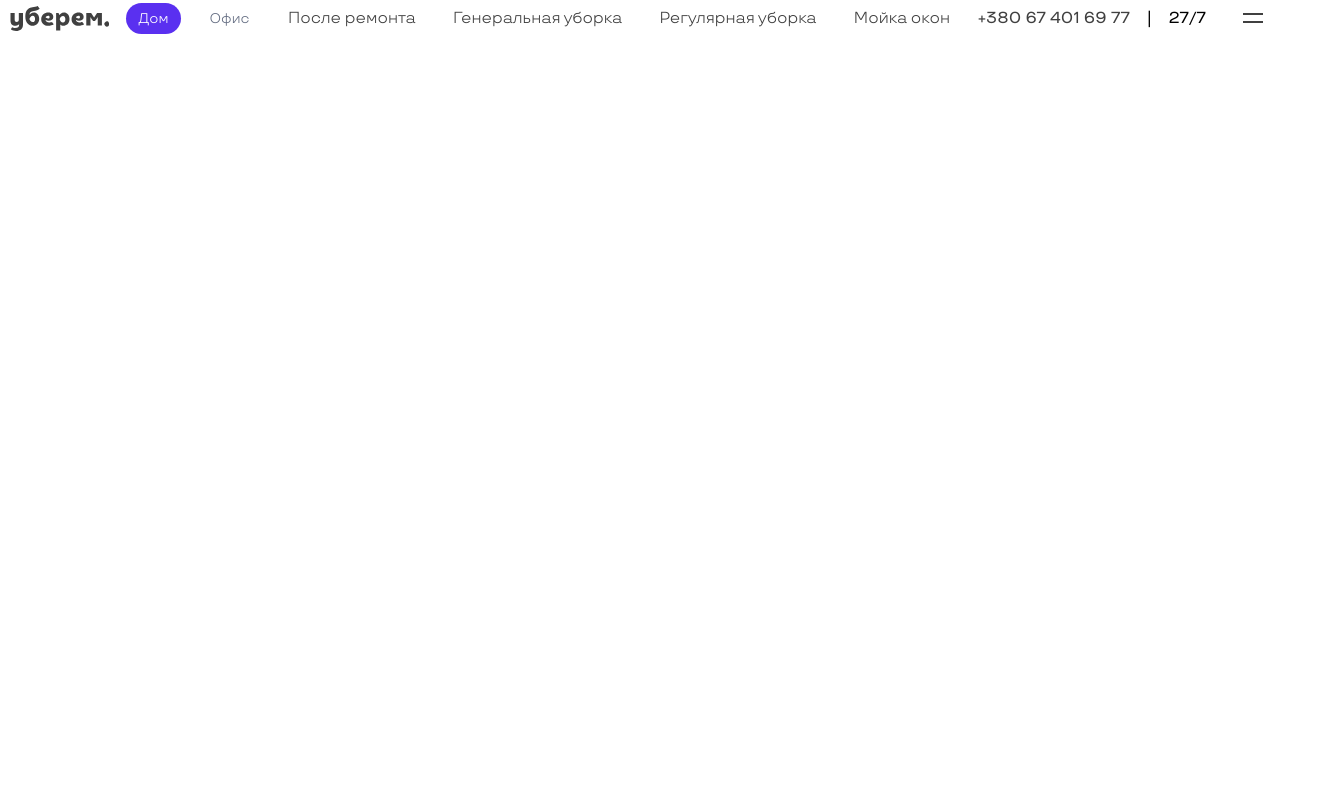
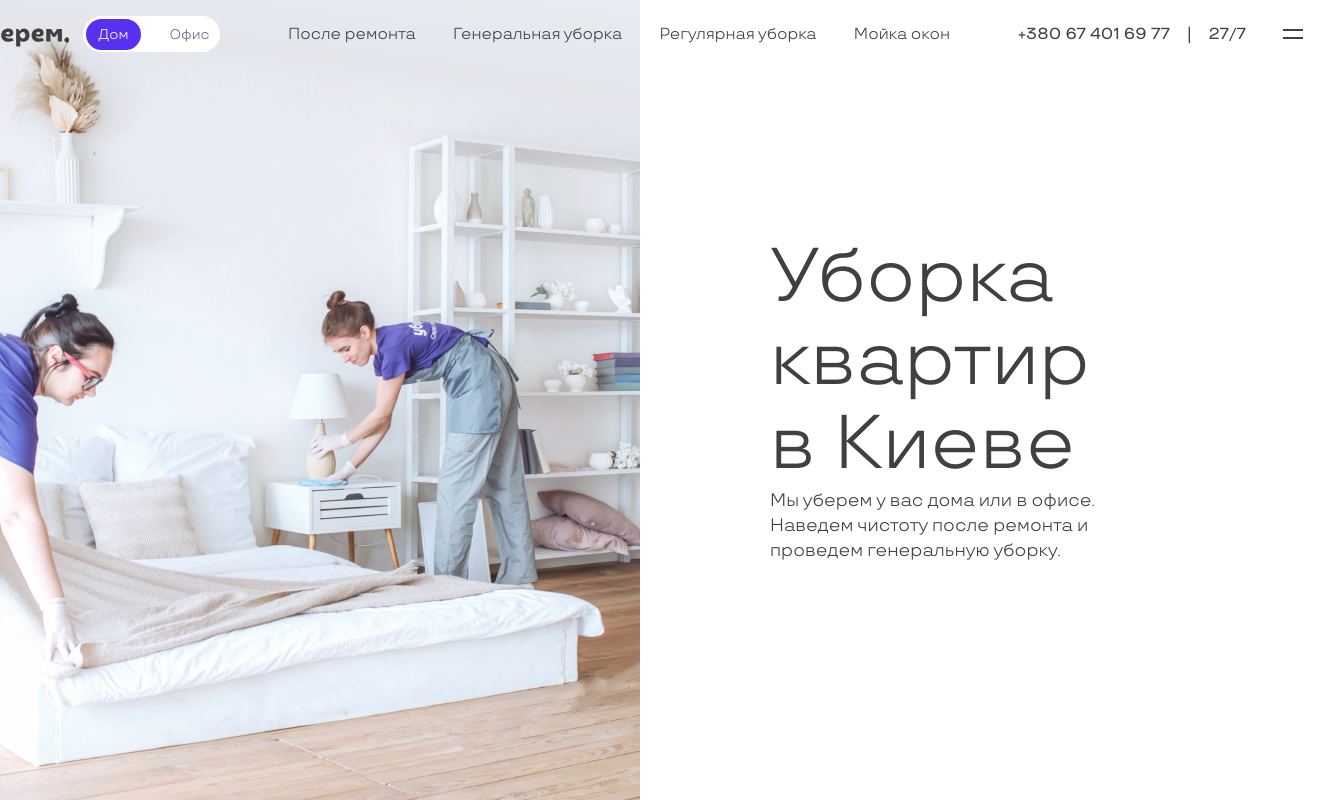
Before and after one commit to hel1yeah/test-redlab, a Vue app: page / in a window 1280 px wide. Shown: the whole page, 1320 px wide, since content can reach past the window. Built offline with nearby package versions, Linux system fonts and the light colour scheme.

Commit message:
feat: finish first page

```diff
--- a/src/assets/scss/_global.scss
+++ b/src/assets/scss/_global.scss
@@ -3,9 +3,10 @@ html {
     font-size: 20px;
     font-weight: 500;
     scroll-behavior: smooth;
+    color: #404040;
 }
 .container {
-    // width: 1340px;
+    width: 1340px;
     max-width: 1340px;
     padding: 0 10px;
     margin: 0 auto;
--- a/src/components/AppHeader.vue
+++ b/src/components/AppHeader.vue
@@ -81,6 +81,10 @@ export default {
 @import '../assets/scss/_mixin.scss';
 
 .header {
+    position: absolute;
+    top: 16px;
+    left: 50%;
+    transform: translateX(-50%);
 }
 
 .header__inner {
@@ -103,6 +107,7 @@ export default {
     display: flex;
     align-items: center;
     justify-content: space-between;
+    background-color: $primary-color;
 }
 .header__swith-button {
     width: 55px;
--- a/src/views/SectionHome.vue
+++ b/src/views/SectionHome.vue
@@ -1,6 +1,16 @@
 <template>
     <section class="home">
         <app-header> </app-header>
+        <div class="home-inner">
+            <div class="home__img"></div>
+            <div class="home__text">
+                <h1 class="home__text-title">Уборка квартир в Киеве</h1>
+                <p class="home__text-descr">
+                    Мы уберем у вас дома или в офисе. Наведем чистоту после
+                    ремонта и проведем генеральную уборку.
+                </p>
+            </div>
+        </div>
     </section>
 </template>
 
@@ -13,4 +23,45 @@ export default {
 }
 </script>
 
-<style lang="scss" scoped></style>
+<style lang="scss" scoped>
+@import '../assets/scss/_mixin.scss';
+.home {
+    position: relative;
+}
+.home-inner {
+    @include myFlex;
+}
+.home__img {
+    background-image: url('./../assets/images/header-img.jpg');
+    background-size: cover;
+    background-position: center center;
+    background-repeat: no-repeat;
+    box-sizing: content-box;
+    width: 100%;
+    flex-shrink: 1;
+    height: 100vh;
+}
+.home__text {
+    box-sizing: content-box;
+    flex-shrink: 1;
+    width: 100%;
+    display: flex;
+    align-items: center;
+    justify-content: center;
+    flex-direction: column;
+}
+.home__text-title {
+    max-width: 380px;
+    font-size: 76px;
+    line-height: 110%;
+    font-family: 'TTTravels-Regular', sans-serif;
+    font-weight: normal;
+}
+.home__text-descr {
+    width: 380px;
+    font-weight: normal;
+    font-size: 18px;
+    line-height: 140%;
+    font-family: 'TTTravels-Regular', sans-serif;
+}
+</style>
```
Also changed, not shown: src/assets/images/header-img.jpg (added).
